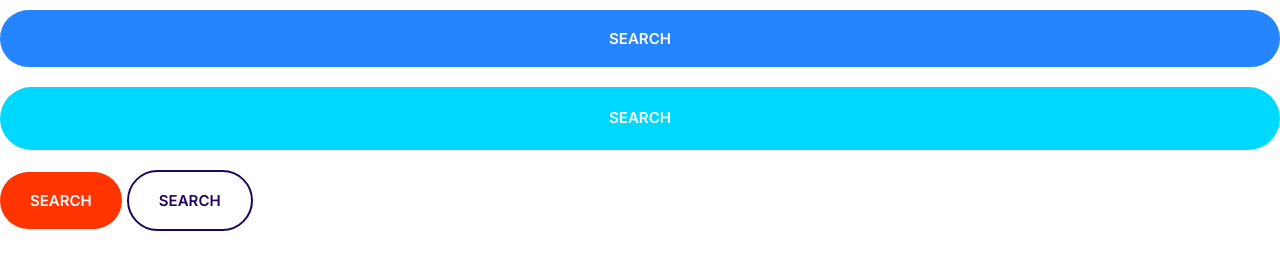
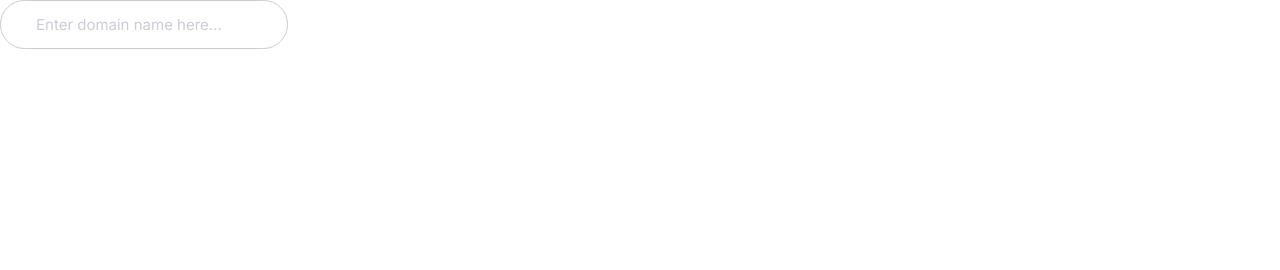
Before and after one commit to Mahad-Ahmad/Moshify, a plain HTML site: page index.html in a window 1280 px wide. Drawn offline with Linux system fonts and the light colour scheme.

Commit message:
Define an input.

```diff
--- a/css/styles.css
+++ b/css/styles.css
@@ -243,3 +243,24 @@ a {
     font-size: 1.5rem;
   }
 }
+
+/* INPUTS */
+
+.input {
+  border-radius: 30px;
+  border: 1px solid #ccc;
+  color: var(--color-headings);
+  font-size: 2rem;
+  outline: 0;
+  padding: 1.5rem 3.5rem;
+}
+
+::placeholder {
+  color: #cdcbd7;
+}
+
+@media screen and (min-width: 1024px) {
+  .input {
+    font-size: 1.5rem;
+  }
+}
--- a/index.html
+++ b/index.html
@@ -15,9 +15,6 @@
     />
   </head>
   <body>
-    <button class="btn btn--primary btn--block">Search</button>
-    <a href="" class="btn btn--secondary btn--block">search</a>
-    <button class="btn btn--accent">Search</button>
-    <button class="btn btn--outline">Search</button>
+    <input type="text" class="input" placeholder="Enter domain name here..." />
   </body>
 </html>
```
Also changed, not shown: Components/input.html (added, +1 -0 lines).
